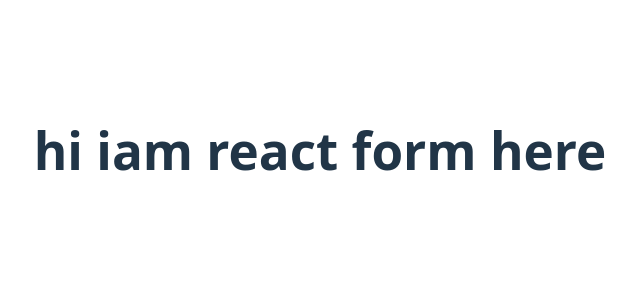
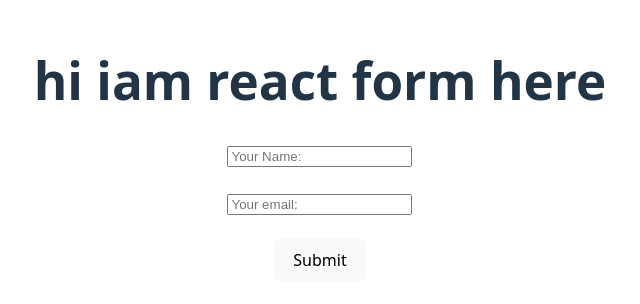
Before and after one commit to asik247/simple-react-form, a React (Vite) app: page / in a window 1280 px wide. Shown: the part 250-554 px from the top of the page, without its empty margins (320-960 px from the left). Built offline with nearby package versions, Linux system fonts and the light colour scheme.

Commit message:
react form explore

```diff
--- a/src/Components/SimpleForm/SimpleForm.jsx
+++ b/src/Components/SimpleForm/SimpleForm.jsx
@@ -4,6 +4,15 @@ const SimpleForm = () => {
     return (
         <div>
             <h1>hi iam react form here</h1>
+
+
+            {/* Simple form code start here */}
+            <form>
+                <input type="text" name="name" id="name" placeholder='Your Name:'/>
+                <br /><br />
+                <input type="email" name="email" id="email" placeholder='Your email:'/><br /><br />
+                <button>Submit</button>
+            </form>
         </div>
     );
 };
```
